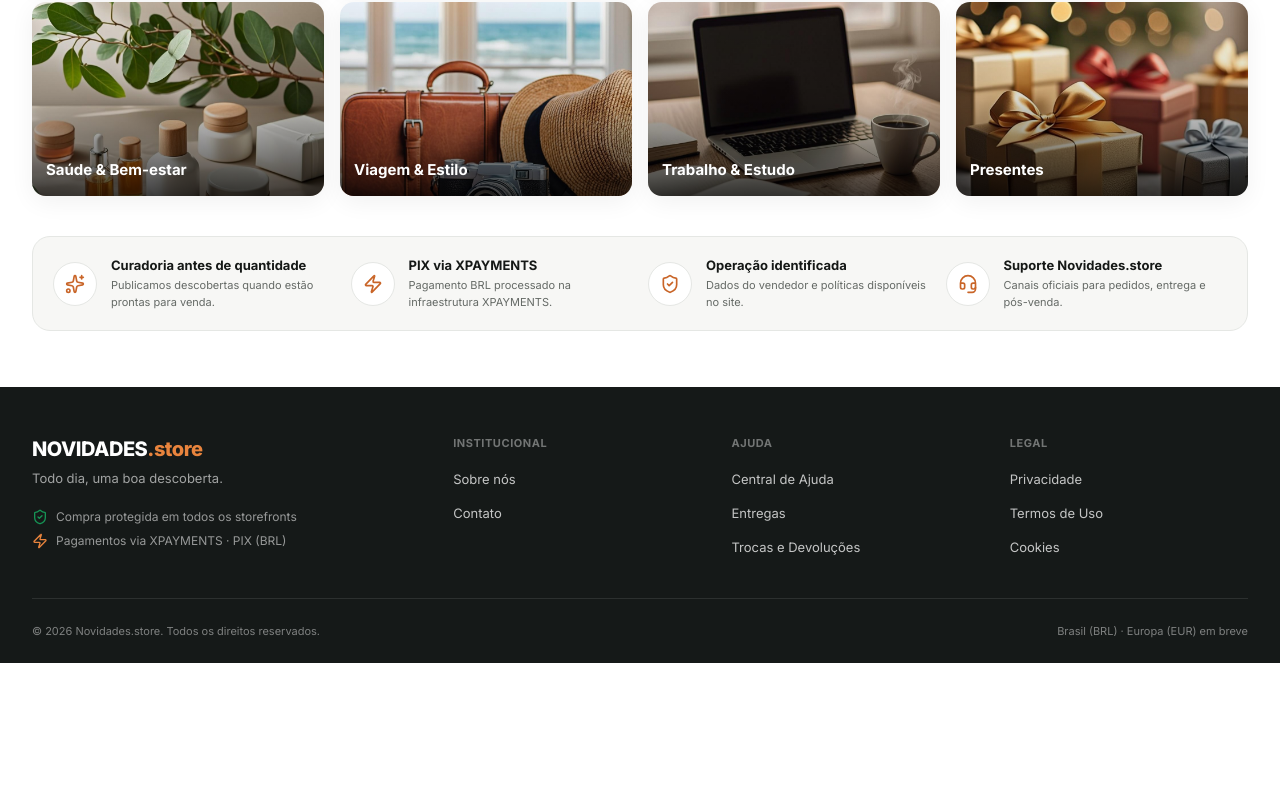
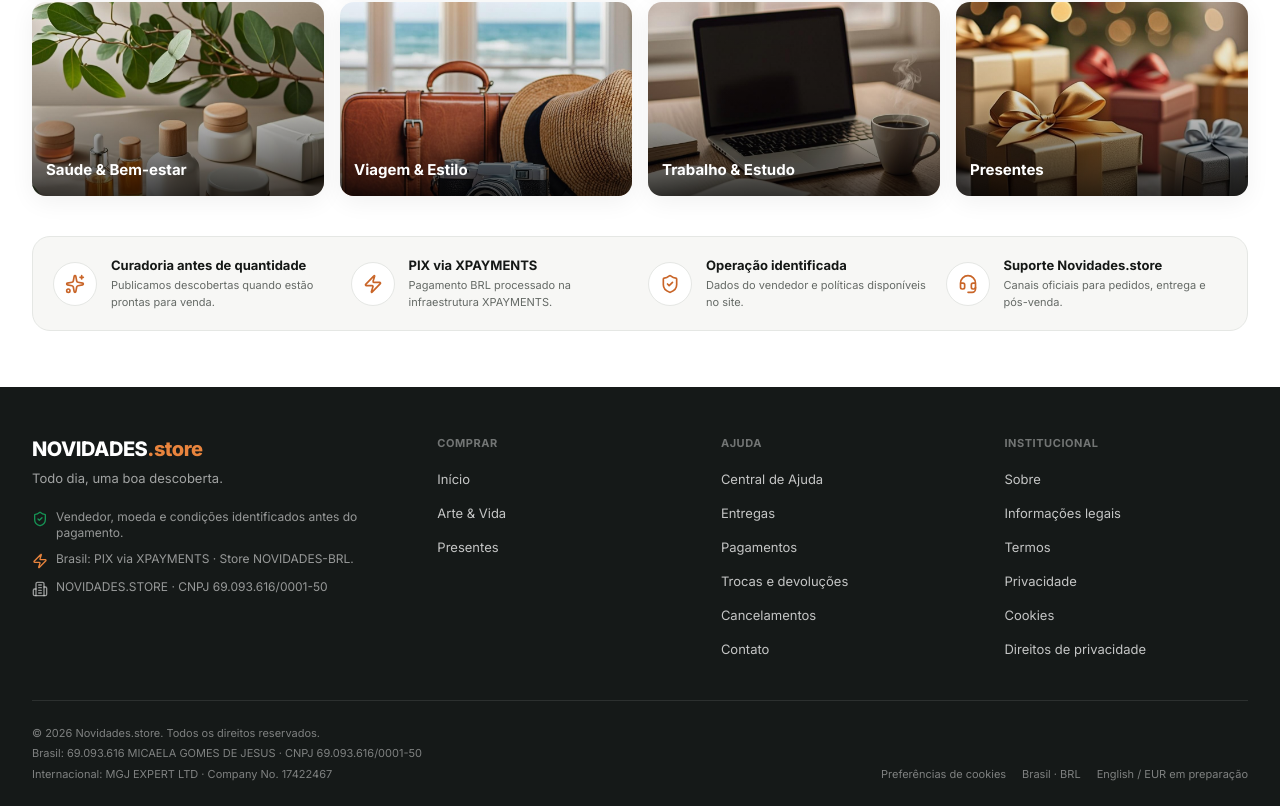
Before and after one commit to nexflowx-hub/novidades-platform, a Next.js app: page / in a window 1280 px wide. Shown: the part 1874-2680 px from the top of the page. Before the commit the page ends 2537 px from the top, so only its background shows below. Built offline with nearby package versions, Linux system fonts and the light colour scheme; no server answers; the database is empty; a web font is replaced by a local one.

Commit message:
feat: replace placeholder footer with real institutional navigation

```diff
--- a/src/components/layout/footer.tsx
+++ b/src/components/layout/footer.tsx
@@ -1,66 +1,93 @@
-"use client";
+import Link from "next/link";
+import { Building2, ShieldCheck, Zap } from "lucide-react";
 
-import { ShieldCheck, Zap } from "lucide-react";
-import { useUI } from "@/lib/store/ui";
-
-const LINK_GROUPS: Array<{
-  title: string;
-  links: string[];
-}> = [
-  { title: "Institucional", links: ["Sobre nós", "Contato"] },
-  { title: "Ajuda", links: ["Central de Ajuda", "Entregas", "Trocas e Devoluções"] },
-  { title: "Legal", links: ["Privacidade", "Termos de Uso", "Cookies"] },
+const LINK_GROUPS = [
+  {
+    title: "Comprar",
+    links: [
+      { label: "Início", href: "/" },
+      { label: "Arte & Vida", href: "/#destaques" },
+      { label: "Presentes", href: "/#presentes" },
+    ],
+  },
+  {
+    title: "Ajuda",
+    links: [
+      { label: "Central de Ajuda", href: "/ajuda" },
+      { label: "Entregas", href: "/entregas" },
+      { label: "Pagamentos", href: "/pagamentos" },
+      { label: "Trocas e devoluções", href: "/trocas-e-devolucoes" },
+      { label: "Cancelamentos", href: "/cancelamentos" },
+      { label: "Contato", href: "/contato" },
+    ],
+  },
+  {
+    title: "Institucional",
+    links: [
+      { label: "Sobre", href: "/sobre" },
+      { label: "Informações legais", href: "/informacoes-legais" },
+      { label: "Termos", href: "/termos" },
+      { label: "Privacidade", href: "/privacidade" },
+      { label: "Cookies", href: "/cookies" },
+      { label: "Direitos de privacidade", href: "/direitos-de-privacidade" },
+    ],
+  },
 ];
 
 export function SiteFooter() {
-  const showInfo = useUI((s) => s.showInfo);
-
-  const openPage = (label: string) =>
-    showInfo(
-      label,
-      "Esta página estará disponível em breve na Novidades.store. Enquanto isso, explore o catálogo e as descobertas da semana."
-    );
-
   return (
     <footer className="mt-auto bg-header pb-24 text-white lg:pb-0">
       <div className="mx-auto w-full max-w-[1440px] px-4 pt-12 md:px-6 lg:px-8">
-        <div className="grid gap-10 md:grid-cols-[1.6fr_1fr_1fr_1fr]">
-          {/* Marca */}
+        <div className="grid gap-10 md:grid-cols-[1.5fr_1fr_1fr_1fr]">
           <div>
+            <Link href="/" className="inline-block">
               <p className="text-xl font-extrabold tracking-tight">
                 NOVIDADES<span className="text-brand">.store</span>
               </p>
               <p className="mt-1.5 text-[13px] text-white/60">
                 Todo dia, uma boa descoberta.
               </p>
-            <div className="mt-5 space-y-2 text-xs text-white/55">
-              <p className="flex items-center gap-2">
-                <ShieldCheck className="h-4 w-4 shrink-0 text-success" aria-hidden="true" />
-                Compra protegida em todos os storefronts
+            </Link>
+
+            <div className="mt-5 space-y-2.5 text-xs text-white/55">
+              <p className="flex items-start gap-2">
+                <ShieldCheck
+                  className="mt-0.5 h-4 w-4 shrink-0 text-success"
+                  aria-hidden="true"
+                />
+                Vendedor, moeda e condições identificados antes do pagamento.
               </p>
-              <p className="flex items-center gap-2">
-                <Zap className="h-4 w-4 shrink-0 text-brand" aria-hidden="true" />
-                Pagamentos via XPAYMENTS · PIX (BRL)
+              <p className="flex items-start gap-2">
+                <Zap
+                  className="mt-0.5 h-4 w-4 shrink-0 text-brand"
+                  aria-hidden="true"
+                />
+                Brasil: PIX via XPAYMENTS · Store NOVIDADES-BRL.
+              </p>
+              <p className="flex items-start gap-2">
+                <Building2
+                  className="mt-0.5 h-4 w-4 shrink-0 text-white/55"
+                  aria-hidden="true"
+                />
+                NOVIDADES.STORE · CNPJ 69.093.616/0001-50
               </p>
             </div>
           </div>
 
-          {/* Colunas de links */}
           {LINK_GROUPS.map((group) => (
             <nav key={group.title} aria-label={group.title}>
               <h3 className="text-[11px] font-bold tracking-wider text-white/40 uppercase">
                 {group.title}
               </h3>
               <ul className="mt-3.5 space-y-2.5">
-                {group.links.map((label) => (
-                  <li key={label}>
-                    <button
-                      type="button"
-                      onClick={() => openPage(label)}
+                {group.links.map((link) => (
+                  <li key={link.href + link.label}>
+                    <Link
+                      href={link.href}
                       className="text-[13px] text-white/75 transition-colors hover:text-brand"
                     >
-                      {label}
-                    </button>
+                      {link.label}
+                    </Link>
                   </li>
                 ))}
               </ul>
@@ -68,9 +95,23 @@ export function SiteFooter() {
           ))}
         </div>
 
-        <div className="mt-10 flex flex-col gap-2 border-t border-white/10 py-6 text-[11px] text-white/45 md:flex-row md:items-center md:justify-between">
+        <div className="mt-10 grid gap-4 border-t border-white/10 py-6 text-[11px] text-white/45 md:grid-cols-[1fr_auto] md:items-end">
+          <div>
             <p>© {new Date().getFullYear()} Novidades.store. Todos os direitos reservados.</p>
-          <p>Brasil (BRL) · Europa (EUR) em breve</p>
+            <p className="mt-1">
+              Brasil: 69.093.616 MICAELA GOMES DE JESUS · CNPJ 69.093.616/0001-50
+            </p>
+            <p className="mt-1">
+              Internacional: MGJ EXPERT LTD · Company No. 17422467
+            </p>
+          </div>
+          <div className="flex flex-wrap gap-x-4 gap-y-2 md:justify-end">
+            <Link href="/cookies" className="hover:text-white">
+              Preferências de cookies
+            </Link>
+            <span>Brasil · BRL</span>
+            <span>English / EUR em preparação</span>
+          </div>
         </div>
       </div>
     </footer>
```
Lines whose indentation alone changed are shown as unchanged.
